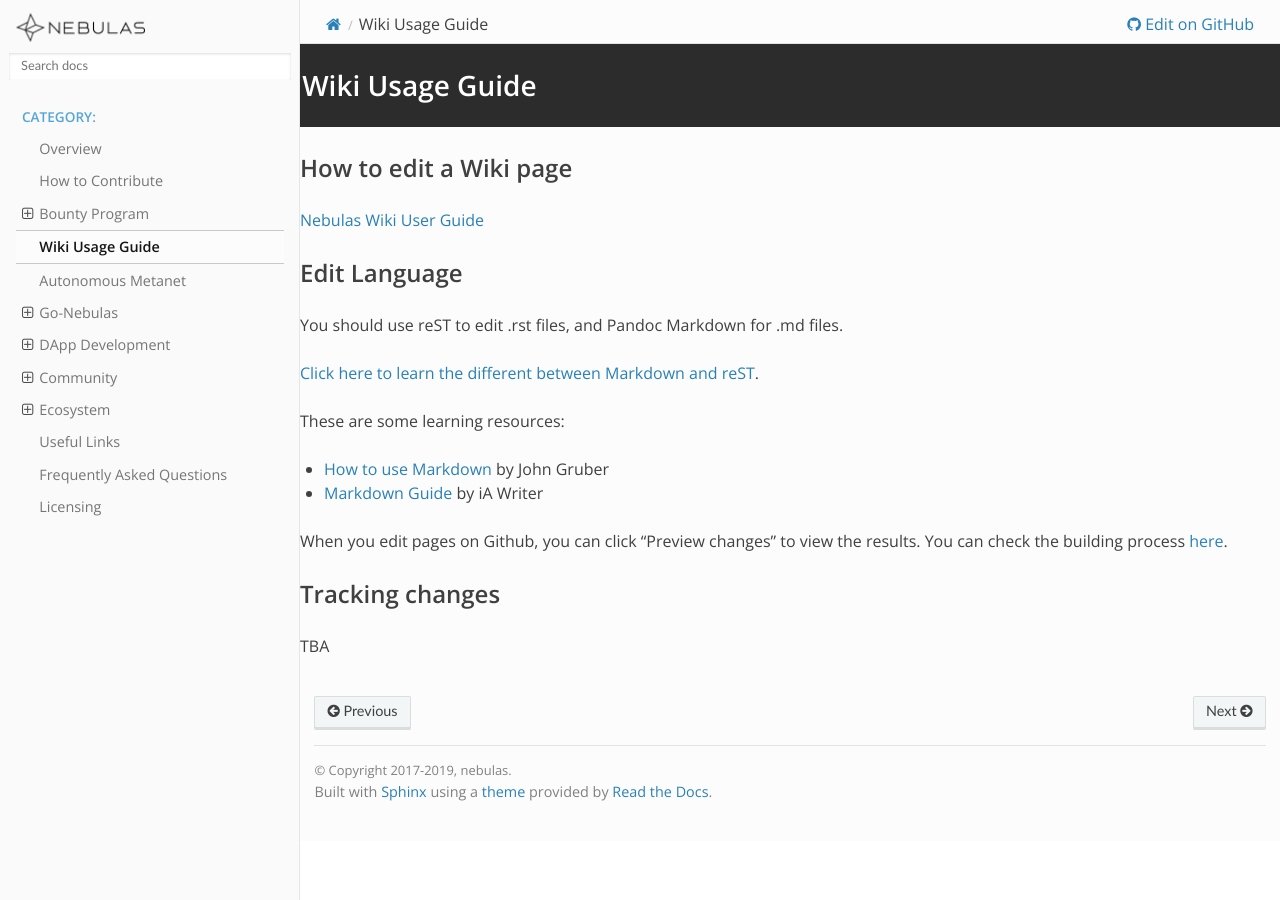
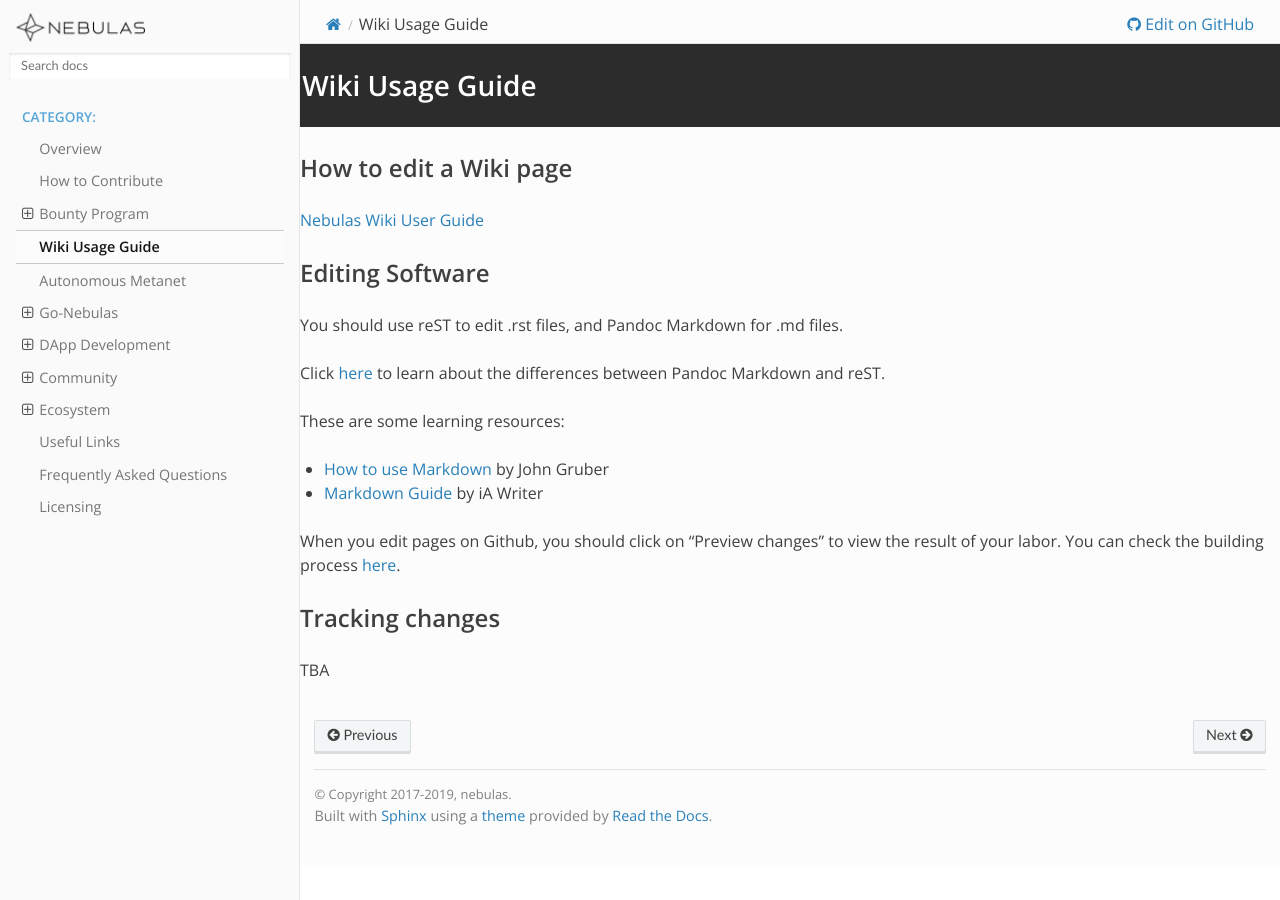
Before and after one commit to nebulasio/nebdocs, a Sphinx documentation site: the page built from docs/wiki-using-guide.md, in a window 1280 px wide. Built offline with Sphinx 7.4.7 and the Read the Docs theme 2.0.0, drawn with Linux system fonts in a browser that asks for light colours; pages that are not in the unit, such as notebooks, are missing from menus.

Commit message:
update formatting and wording of usage-guide.md, part 1

```diff
--- a/docs/wiki-using-guide.md
+++ b/docs/wiki-using-guide.md
@@ -3,18 +3,17 @@
 ## How to edit a Wiki page
 [Nebulas Wiki User Guide](https://medium.com/nebulasio/nebulas-wiki-user-guide-5418715c6988)
 
-## Edit Language
+## Editing Software
 You should use reST to edit .rst files, and Pandoc Markdown for .md files.
 
-[Click here to learn the different between Markdown and reST](http://www.unexpected-vortices.com/doc-notes/markdown-and-rest-compared.html).
+Click [here](http://www.unexpected-vortices.com/doc-notes/markdown-and-rest-compared.html) to learn about the differences between Pandoc Markdown and reST.
 
 These are some learning resources:
 
 - [How to use Markdown](https://daringfireball.net/projects/markdown/syntax) by John Gruber
 - [Markdown Guide](https://ia.net/writer/support/general/markdown-guide) by iA Writer
 
-When you edit pages on Github, you can click "Preview changes" to view the results. You can check the building process [here](https://readthedocs.org/projects/nebdocs/builds/).
-
+When you edit pages on Github, you should click on "Preview changes" to view the result of your labor. You can check the building process [here](https://readthedocs.org/projects/nebdocs/builds/).
 
 ## Tracking changes
 
```
